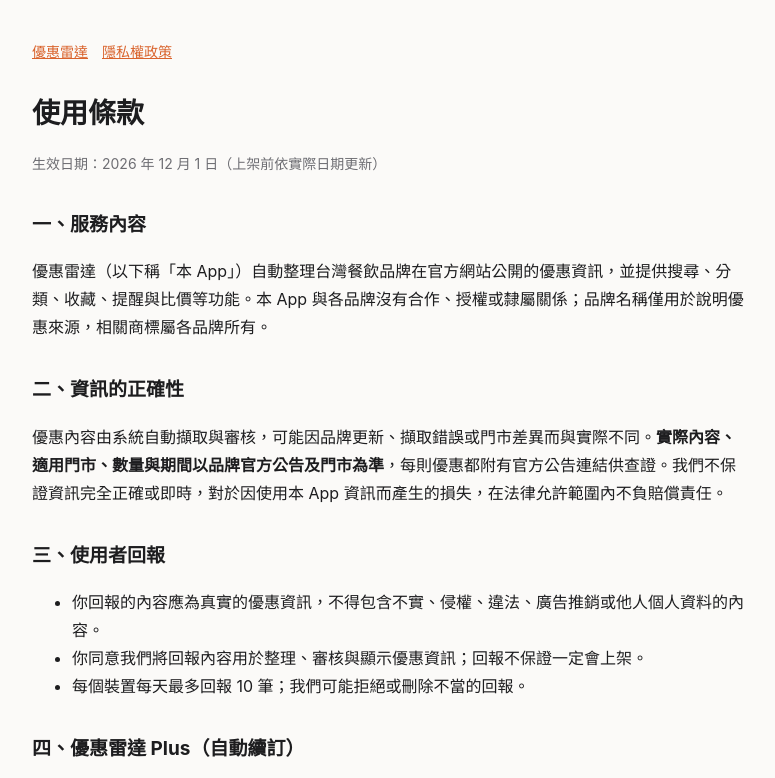
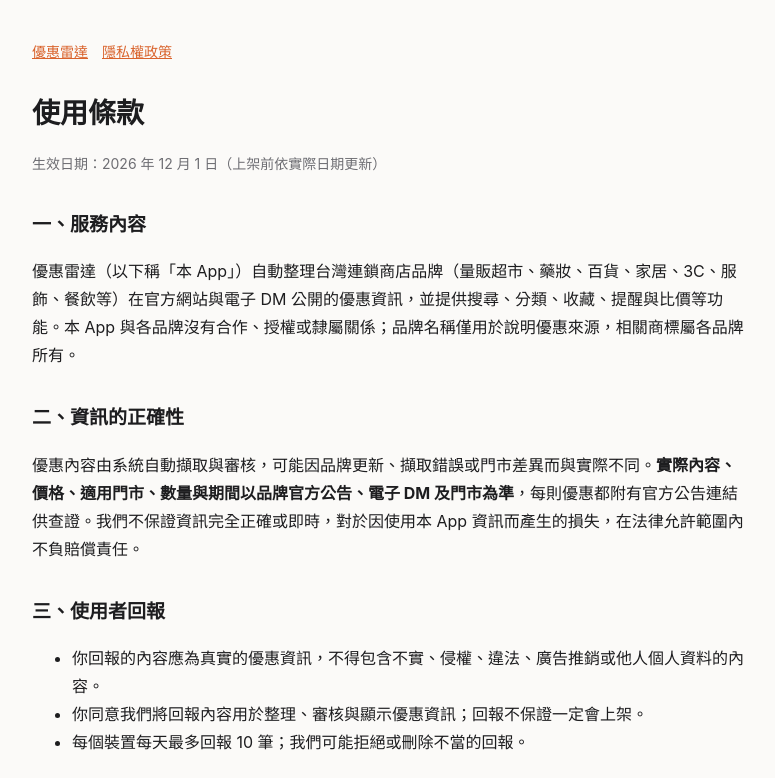
Before and after one commit to aclothes/youhui-radar-legal, a plain HTML site: page terms.html in a window 1280 px wide. Shown: the top 778 px of the page, without its empty margins (248-1023 px from the left). Drawn offline with Linux system fonts and the light colour scheme.

Commit message:
更新隱私權政策與使用條款

```diff
--- a/terms.html
+++ b/terms.html
@@ -7,10 +7,10 @@
 <p class="meta">生效日期：2026 年 12 月 1 日（上架前依實際日期更新）</p>
 
 <h2>一、服務內容</h2>
-<p>優惠雷達（以下稱「本 App」）自動整理台灣餐飲品牌在官方網站公開的優惠資訊，並提供搜尋、分類、收藏、提醒與比價等功能。本 App 與各品牌沒有合作、授權或隸屬關係；品牌名稱僅用於說明優惠來源，相關商標屬各品牌所有。</p>
+<p>優惠雷達（以下稱「本 App」）自動整理台灣連鎖商店品牌（量販超市、藥妝、百貨、家居、3C、服飾、餐飲等）在官方網站與電子 DM 公開的優惠資訊，並提供搜尋、分類、收藏、提醒與比價等功能。本 App 與各品牌沒有合作、授權或隸屬關係；品牌名稱僅用於說明優惠來源，相關商標屬各品牌所有。</p>
 
 <h2>二、資訊的正確性</h2>
-<p>優惠內容由系統自動擷取與審核，可能因品牌更新、擷取錯誤或門市差異而與實際不同。<strong>實際內容、適用門市、數量與期間以品牌官方公告及門市為準</strong>，每則優惠都附有官方公告連結供查證。我們不保證資訊完全正確或即時，對於因使用本 App 資訊而產生的損失，在法律允許範圍內不負賠償責任。</p>
+<p>優惠內容由系統自動擷取與審核，可能因品牌更新、擷取錯誤或門市差異而與實際不同。<strong>實際內容、價格、適用門市、數量與期間以品牌官方公告、電子 DM 及門市為準</strong>，每則優惠都附有官方公告連結供查證。我們不保證資訊完全正確或即時，對於因使用本 App 資訊而產生的損失，在法律允許範圍內不負賠償責任。</p>
 
 <h2>三、使用者回報</h2>
 <ul>
```
Also changed, not shown: index.html (+1 -1 lines), privacy.html (+1 -1 lines).
